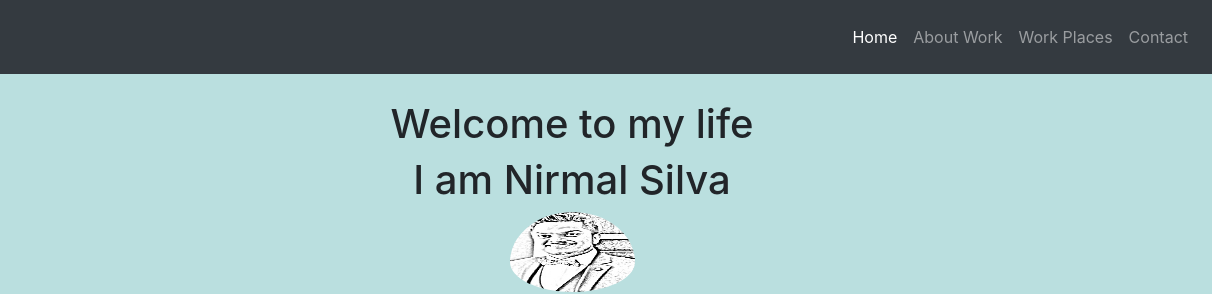
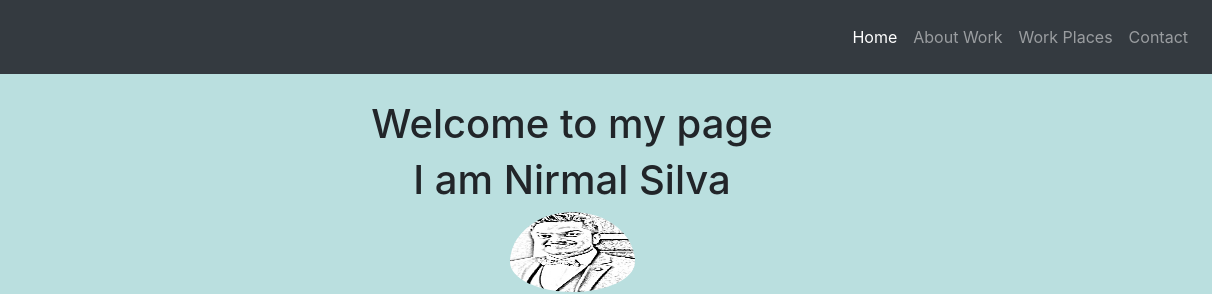
Before and after one commit to NirmalSilva/JWDAssement, a plain HTML site: page index.html in a window 1280 px wide. Shown: the top 294 px of the page, 68-1280 px from the left. Drawn offline with nearby package versions, Linux system fonts and the light colour scheme.

Commit message:
change worrdings

```diff
--- a/index.html
+++ b/index.html
@@ -66,7 +66,7 @@
 
 
     <div id="welcome" class="middle container-fluid">
-      <h1 class="text-center">Welcome to my life</h1>
+      <h1 class="text-center">Welcome to my page</h1>
       <h1 class="text-center">I am Nirmal Silva</h1>
       <div id="about" class="profilepic">
         <img class="profileimage" src="profilepic.jpg" alt="profilepic" />
```
